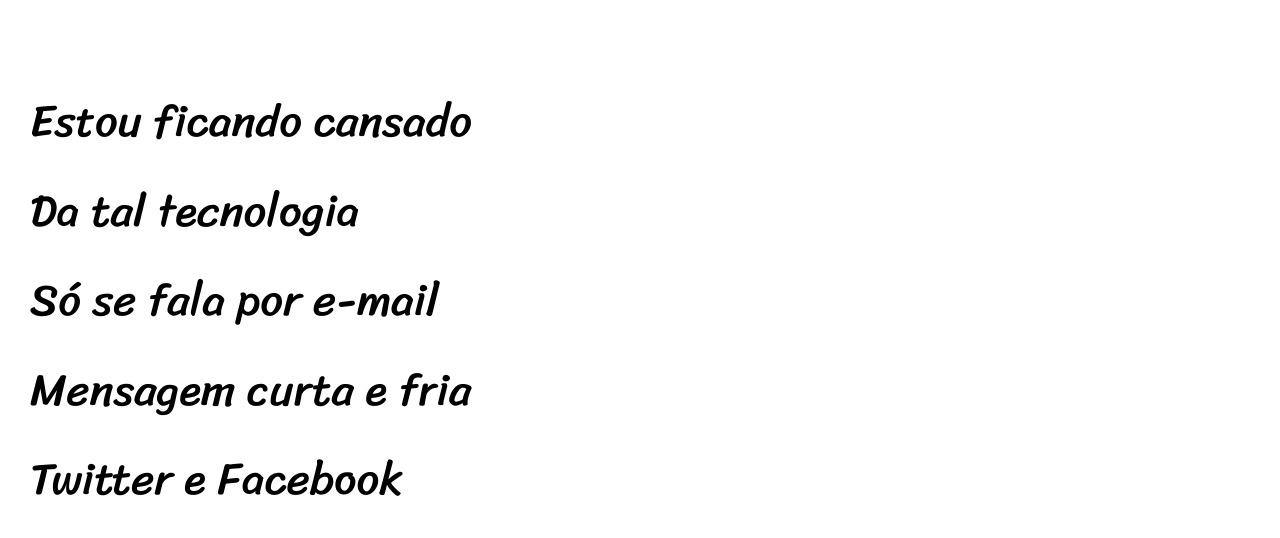
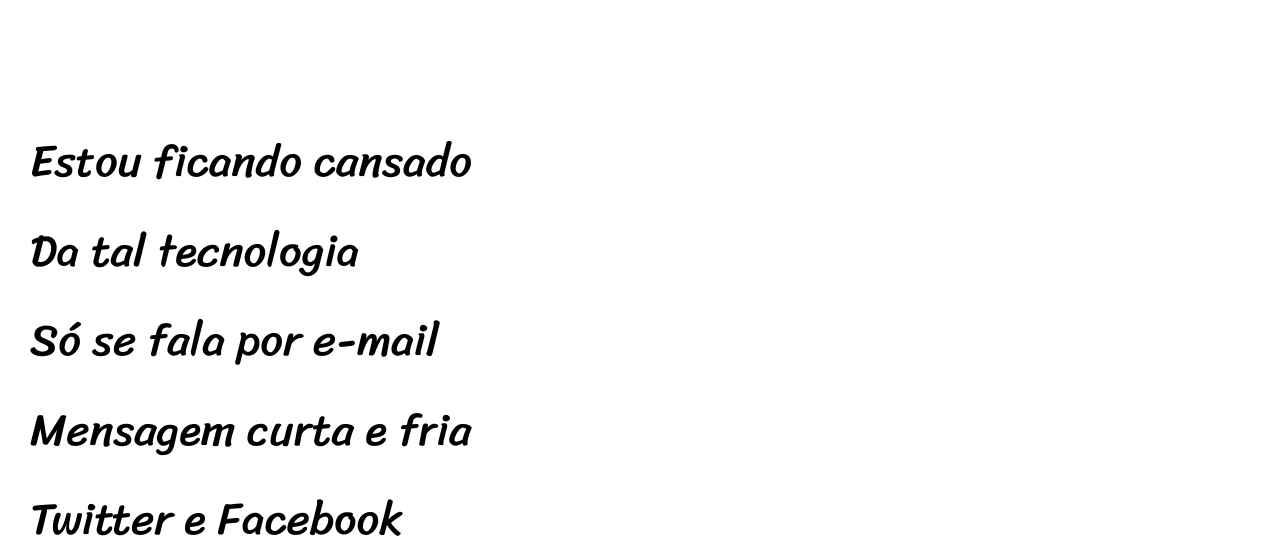
Before and after one commit to gillaercio/projeto-cordel, a plain HTML site: page index.html in a window 1280 px wide. Shown: the part 263-801 px from the top of the page. Drawn offline with Linux system fonts and the light colour scheme.

Commit message:
Testando visualização dos parágrafos

```diff
--- a/estilos/style.css
+++ b/estilos/style.css
@@ -49,8 +49,8 @@ a:hover {
 }
 
 section {
-    padding-top: 10vh;
-    padding-bottom: 10vh;
+    padding-top: 15vh;
+    padding-bottom: 15vh;
     padding-left: 30px;
     font-family: var(--font3);
     line-height: 2em;
```
